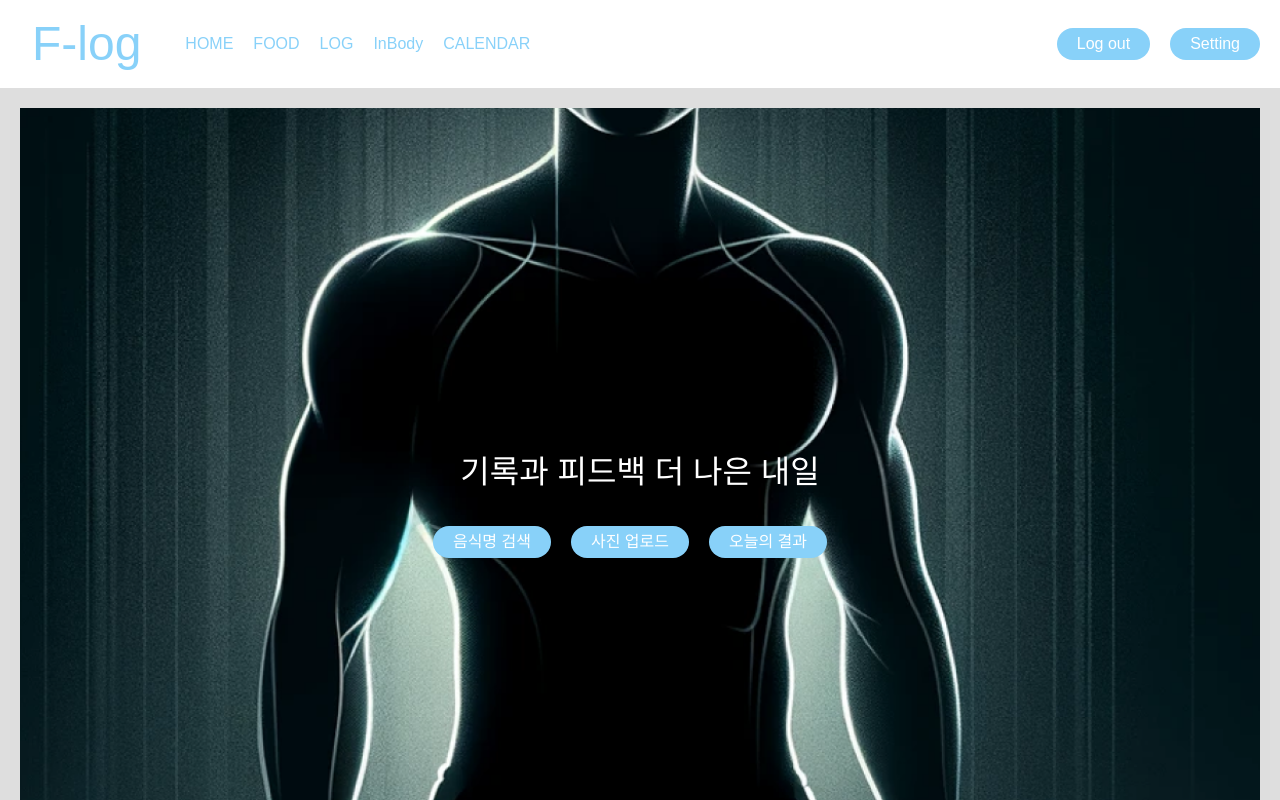
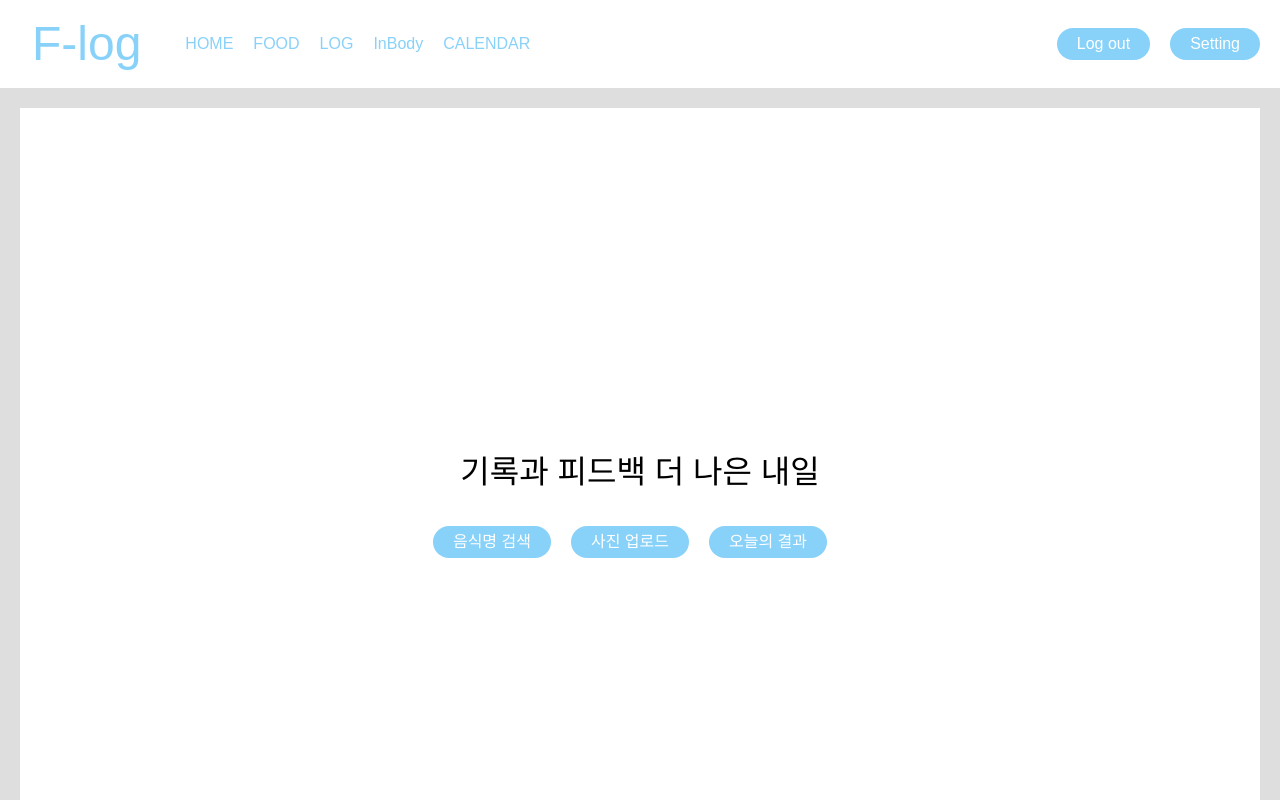
Before and after one commit to F-Log/frontend2, a React (Create React App) app: page /home in a window 1280 px wide. Built offline with nearby package versions, Linux system fonts and the light colour scheme; a web font is replaced by a local one.

Commit message:
fix: 홈페이지->오늘의결과 라우팅 수정
추가로 홈 배경 삭제, Log.jsx 수정

```diff
--- a/src/app/components/App.css
+++ b/src/app/components/App.css
@@ -138,10 +138,11 @@
 }
 
 .home-body {
-  background-image: url('img/homebackground.png');
+  /*background-image: url('img/homebackground.png');*/
   background-size: cover; /* 이미지가 컨테이너를 꽉 채우도록 설정 */
   background-position: center; /* 이미지가 중앙에 위치하도록 설정 */
   background-repeat: no-repeat; /* 이미지가 반복되지 않도록 설정 */
+  background-color: white;
   height: 100vh; /* 뷰포트 높이에 맞춤 */
   display: flex;
   flex-direction: column;
@@ -151,7 +152,7 @@
 
 
 .center-text p {
-  color: white;
+  color: black;
   font-size: 2rem;
   text-align: center;
   margin-bottom: 20px; /* 텍스트와 버튼 사이의 공간 */
--- a/src/app/components/Home.jsx
+++ b/src/app/components/Home.jsx
@@ -13,7 +13,7 @@ function Home() {
       <div className="search-section">
         <button onClick={() => navigate('/search')} className="button inline-flex items-center bg-[#88d1f9] border-0 py-1 rounded-2xl focus:outline-none rounded text-white mt-0 px-5 mr-5">음식명 검색</button>
         <button onClick={() => navigate('/FoodOcr')} className="button inline-flex items-center bg-[#88d1f9] border-0 py-1 rounded-2xl focus:outline-none rounded text-white mt-0 px-5 mr-5">사진 업로드</button>
-        <button onClick={() => navigate('/result')} className="buttoninline-flex items-center bg-[#88d1f9] border-0 py-1 rounded-2xl focus:outline-none rounded text-white mt-0 px-5 mr-5">오늘의 결과</button>
+        <button onClick={() => navigate('/log')} className="buttoninline-flex items-center bg-[#88d1f9] border-0 py-1 rounded-2xl focus:outline-none rounded text-white mt-0 px-5 mr-5">오늘의 결과</button>
       </div>
 
     </div>
--- a/src/app/components/Log.jsx
+++ b/src/app/components/Log.jsx
@@ -33,6 +33,7 @@ const LogPage = () => {
   const [carbs, setCarbs] = useState(0);
   const [protein, setProtein] = useState(0);
   const [fat, setFat] = useState(0);
+  const [maxEntryCalories, setMaxEntryCalories] = useState(500);
   const [maxEntry, setMaxEntry] = useState(500);
   const [viewMode, setViewMode] = useState('diet');
   const [data, setData] = useState({
@@ -191,8 +192,8 @@ const LogPage = () => {
       {viewMode === 'diet' &&(
       <div className="nutrition-bars">
         {/* 가짜 데이터 */}
-        <div>에너지 {energy} / {maxEntry}</div>
-        <NutritionBar label="|" percentage={(energy / maxEntry * 100).toFixed(1)} />
+        <div>칼로리 {energy} / {maxEntryCalories}</div>
+        <NutritionBar label="|" percentage={(energy / maxEntryCalories * 100).toFixed(1)} />
         <div>탄수화물 {carbs} / {maxEntry}</div>
         <NutritionBar label="|" percentage={(carbs / maxEntry * 100).toFixed(1)} />
         <div>단백질 {protein} / {maxEntry}</div>
```
